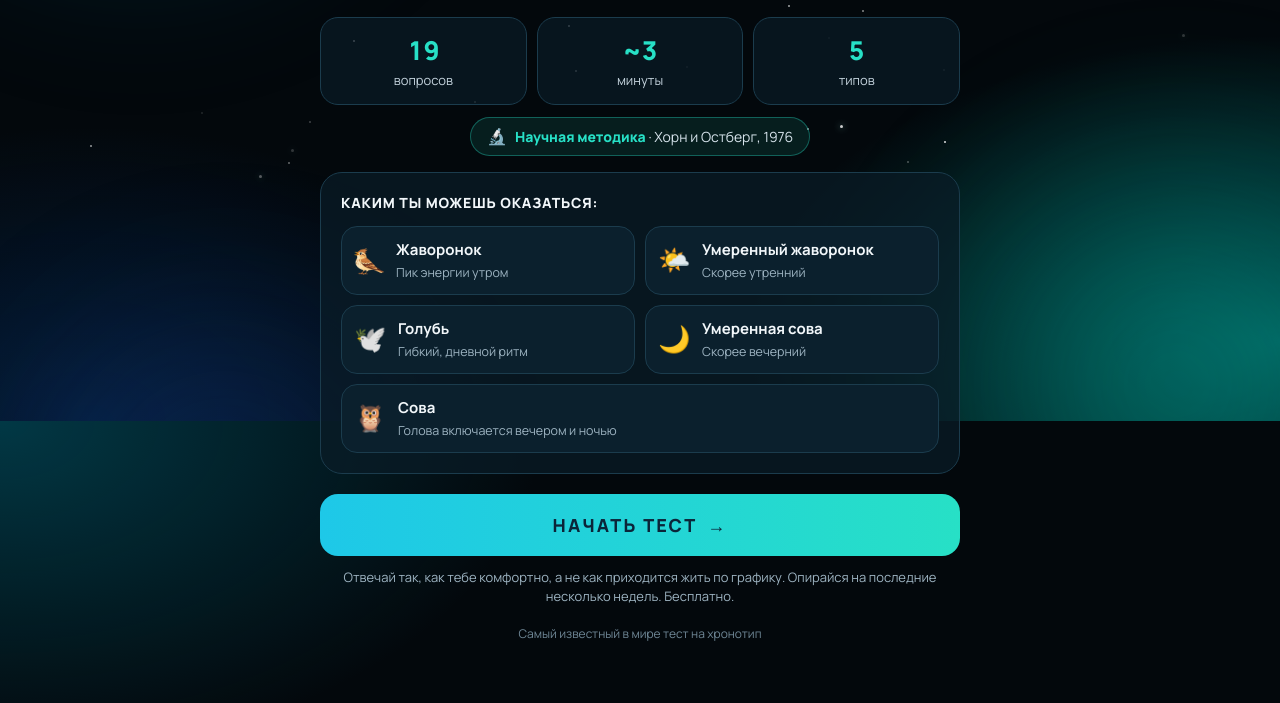
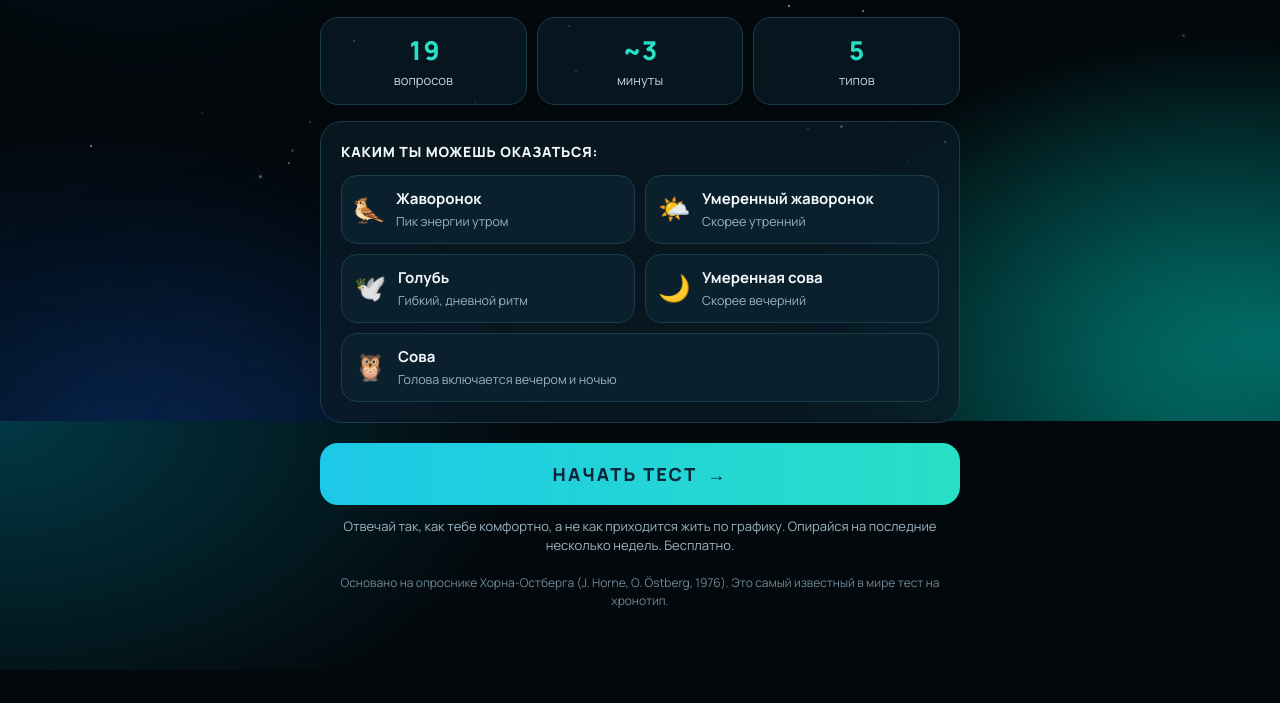
Before and after one commit to challengology/chronotype-test, a plain HTML site: page index.html in a window 1280 px wide. Shown: the part 379-1082 px from the top of the page. After the commit the page ends 1049 px from the top, so only its background shows below. Drawn offline with Linux system fonts and the light colour scheme; a web font is replaced by a local one.

Commit message:
Убран значок «Научная методика», внизу старта — фраза о методике без оговорки про диагноз
Co-Authored-By: Claude Opus 5.5 <noreply@anthropic.com>

```diff
--- a/index.html
+++ b/index.html
@@ -174,10 +174,6 @@ img.lk{height:1.15em;width:auto;vertical-align:-0.22em;display:inline-block}
   .types,.feat{grid-template-columns:1fr}
   .stat b{font-size:22px}
 }
-.sci{display:flex;align-items:center;justify-content:center;gap:8px;width:fit-content;max-width:100%;margin:12px auto 0;padding:9px 16px;border-radius:99px;background:rgba(39,224,198,.1);border:1px solid rgba(39,224,198,.35);font-size:14px;color:#D5E2EA;text-align:center}
-.sci b{color:var(--teal);font-weight:800}
-.sci .e{font-size:16px}
-
 /* ===== АНИМАЦИИ ===== */
 /* 1. Логотип рисуется сам */
 .logo-anim path{stroke-dasharray:84;stroke-dashoffset:84;animation:draw .9s .35s cubic-bezier(.6,0,.3,1) forwards}
@@ -380,9 +376,7 @@ function start(){
     <div class="stat"><b>19</b><span>вопросов</span></div>
     <div class="stat"><b>~3</b><span>минуты</span></div>
     <div class="stat"><b>5</b><span>типов</span></div>
-  </div>
-  <div class="sci rise" style="animation-delay:1.28s"><span class="e">🔬</span><span><b>Научная методика</b> · Хорн и Остберг, 1976</span></div>
-  <div class="box">
+  </div>  <div class="box">
     <h3>КАКИМ ТЫ МОЖЕШЬ ОКАЗАТЬСЯ:</h3>
     <div class="types">
       <div class="type"><span class="ic e">${LARK}</span><div><b>Жаворонок</b><span>Пик энергии утром</span></div></div>
@@ -394,7 +388,7 @@ function start(){
   </div>
   <button class="cta rise" id="go" style="animation-delay:1.35s">НАЧАТЬ ТЕСТ <span aria-hidden="true">→</span></button>
   <p class="note">Отвечай так, как тебе комфортно, а не как приходится жить по графику. Опирайся на последние несколько недель. Бесплатно.</p>
-  <p class="src">Самый известный в мире тест на хронотип</p>`;
+  <p class="src">Основано на опроснике Хорна-Остберга (J. Horne, O. Östberg, 1976). Это самый известный в мире тест на хронотип.</p>`;
   document.getElementById('go').onclick = () => { i = 0; dir = 1; question(); };
   scrollTo(0,0);
 }
```
